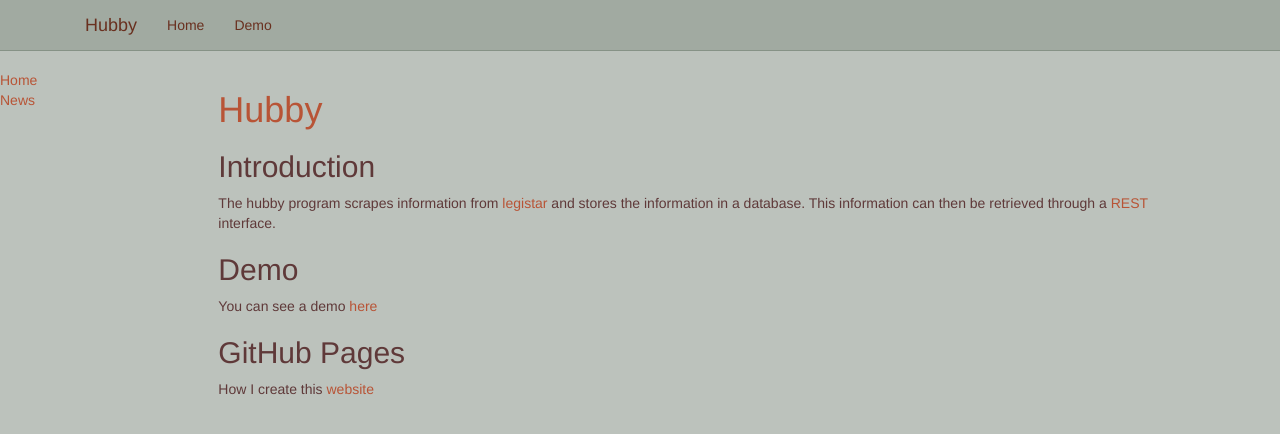
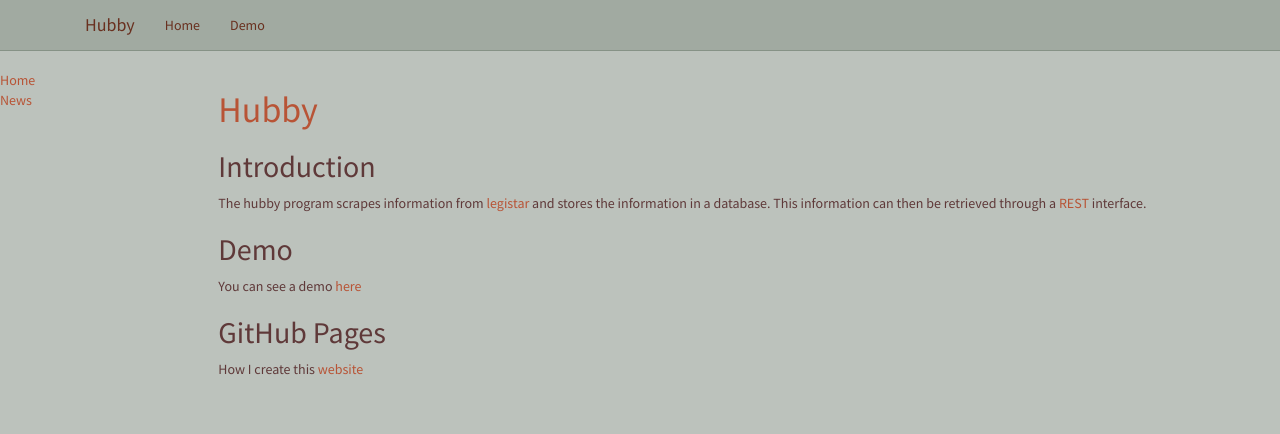
Before and after one commit to umeboshi2/hubby, a website: page index.html in a window 1280 px wide. Drawn offline with Linux system fonts and the light colour scheme.

Commit message:
updated fonts in stylesheets

```diff
--- a/sass/partials/_absolution.scss
+++ b/sass/partials/_absolution.scss
@@ -37,12 +37,13 @@
 }
 
 @import "partials/basecolors";
+@import "partials/base_variables";
 
 // Default Radius
 $ui-border-radius: 5px;
 
 // Default Fonts
-$ui-font-family: "Trebuchet MS", Tahoma, Verdana, Arial, sans-serif;
+$ui-font-family: $base-font-family;
 
 $ui-fixed-font-family: "andale mono", "lucida console", monospace;
 
--- /dev/null
+++ b/sass/partials/_base_variables.scss
@@ -0,0 +1,7 @@
+
+//@import "partials/basecolors";
+
+// Default Radius
+$ui-border-radius: 5px;
+
+$base-font-family: "Source Sans Pro", "Trebuchet MS", Tahoma, Verdana, Arial, sans-serif;
--- a/sass/partials/_bootstrap-variables.scss
+++ b/sass/partials/_bootstrap-variables.scss
@@ -1,6 +1,7 @@
 // Override Bootstrap variables here (defaults copied from bootstrap-sass version 3.0.2.1):
 //
 @import "partials/basecolors";
+@import "partials/base_variables";
 // Variables
 // --------------------------------------------------
 
@@ -40,11 +41,11 @@
 // Typography
 // -------------------------
 
-//$font-family-sans-serif:  "Helvetica Neue", Helvetica, Arial, sans-serif;
+$font-family-sans-serif:  $base-font-family;
 //$font-family-serif:       Georgia, "Times New Roman", Times, serif;
 //$font-family-monospace:   Monaco, Menlo, Consolas, "Courier New", monospace;
 //$font-family-base:        $font-family-sans-serif;
-
+$font-family-base: $font-family-sans-serif;
 //$font-size-base:          14px;
 //$font-size-large:         ceil($font-size-base * 1.25); // ~18px
 //$font-size-small:         ceil($font-size-base * 0.85); // ~12px
--- a/sass/partials/_hubby.scss
+++ b/sass/partials/_hubby.scss
@@ -49,7 +49,7 @@ $basecolor4: darken($basecolor, 20%);
     left: 0;
     font-size: 0.5em;
     margin: 0.5em;
-    font-family: "Play";
+    font-family: "Architects Daughter";
 }
 
 .hubby-meeting-header-minutes {
@@ -58,7 +58,7 @@ $basecolor4: darken($basecolor, 20%);
     right: 0;
     font-size: 0.5em;
     margin: 0.5em;
-    font-family: "Play";
+    font-family: "Architects Daughter";
 }
 
 
@@ -85,7 +85,6 @@ $basecolor4: darken($basecolor, 20%);
 }
 
 .hubby-meeting-item-status {
-    font-family: "Play";
     font-size: 0.7em;
     font-weight: bold;
     position: absolute;
```
Also changed, not shown: stylesheets/bootstrap-custom.css, stylesheets/jqueryui.css, stylesheets/screen.css.
